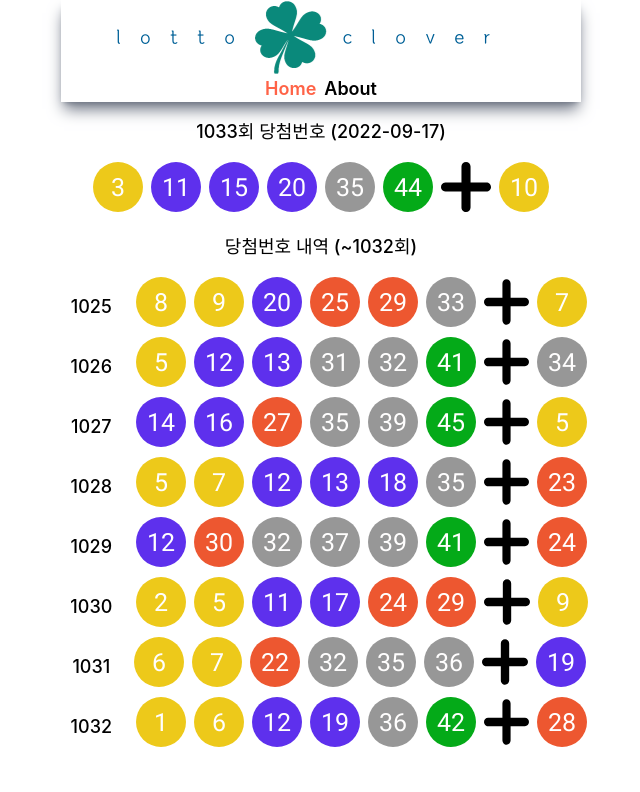
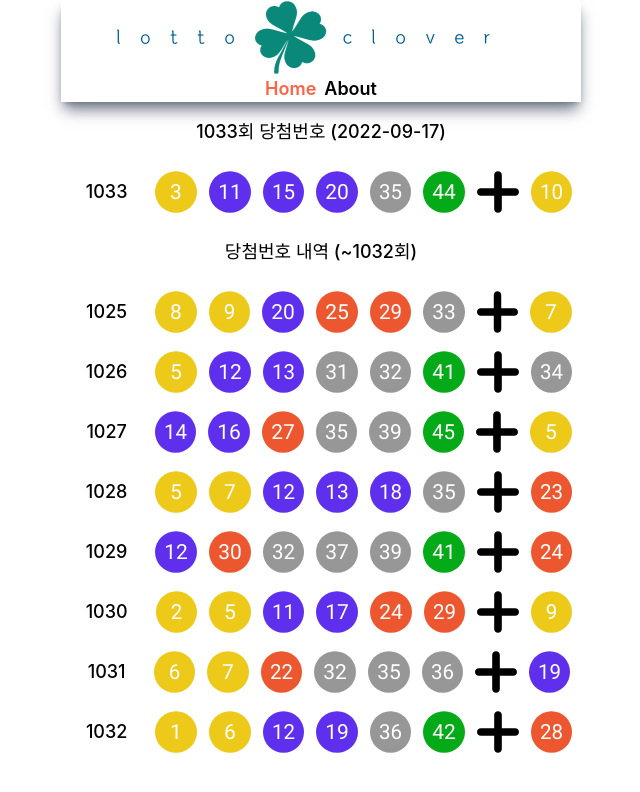
Before and after one commit to dlrlaud0806/NextJS-study, a Next.js app: page / in a window 1280 px wide. Shown: the top 792 px of the page, without its empty margins (319-959 px from the left). Built offline with nearby package versions, Linux system fonts and the light colour scheme.

Commit message:
modified css - add ball-img

```diff
--- a/src/pages/index.js
+++ b/src/pages/index.js
@@ -8,54 +8,74 @@ export default function Home() {
   const sorted_hist = Object.entries(lottohist.slice(-9, -1)).sort(
     (a, b) => a["drwNo"] - b["drwNo"]
   );
-  console.log(sorted_hist);
   // useEffect(() => {
   // }, []);
 
   return (
-    <div>
+    <div className="max-w-full max-h-full mx-auto">
       <Seo title="Home" />
       <h1 className="p-4 text-lg text-center font-medium">
         {ltCur.drwNo}회 당첨번호 ({ltCur.drwNoDate})
       </h1>
-      <div className="flex flex-row place-content-center space-x-2">
-        <img className="flex-1" src={`/balls/${ltCur.drwtNo1}.svg`} />
-        <img className="flex-1" src={`/balls/${ltCur.drwtNo2}.svg`} />
-        <img className="flex-1" src={`/balls/${ltCur.drwtNo3}.svg`} />
-        <img className="flex-1" src={`/balls/${ltCur.drwtNo4}.svg`} />
-        <img className="flex-1" src={`/balls/${ltCur.drwtNo5}.svg`} />
-        <img className="flex-1" src={`/balls/${ltCur.drwtNo6}.svg`} />
-        <img className="flex-1" src={"/plus.svg"} />
-        <img className="flex-1" src={`/balls/${ltCur.bnusNo}.svg`} />
+      <div className="flex place-content-center space-x-3">
+        <h1 className="p-4 text-lg text-center font-medium">{ltCur.drwNo}</h1>
+        <img className="ball-img flex-1" src={`/balls/${ltCur.drwtNo1}.svg`} />
+        <img className="ball-img flex-1" src={`/balls/${ltCur.drwtNo2}.svg`} />
+        <img className="ball-img flex-1" src={`/balls/${ltCur.drwtNo3}.svg`} />
+        <img className="ball-img flex-1" src={`/balls/${ltCur.drwtNo4}.svg`} />
+        <img className="ball-img flex-1" src={`/balls/${ltCur.drwtNo5}.svg`} />
+        <img className="ball-img flex-1" src={`/balls/${ltCur.drwtNo6}.svg`} />
+        <img className="ball-img flex-1" src={"/plus.svg"} />
+        <img className="ball-img flex-1" src={`/balls/${ltCur.bnusNo}.svg`} />
       </div>
       <h1 className="p-4 text-lg text-center font-medium">
         당첨번호 내역 (~{ltCur.drwNo - 1}회)
       </h1>
-      <div>
-        {sorted_hist.map((lt, idx) => (
-          <div
-            key={idx}
-            className="flex flex-row place-content-center space-x-2"
-          >
-            <h1 className="p-4 text-lg text-center font-medium">
-              {lt[1].drwNo}
-            </h1>
-            <img className="flex-1" src={`/balls/${lt[1].drwtNo1}.svg`} />
-            <img className="flex-1" src={`/balls/${lt[1].drwtNo2}.svg`} />
-            <img className="flex-1" src={`/balls/${lt[1].drwtNo3}.svg`} />
-            <img className="flex-1" src={`/balls/${lt[1].drwtNo4}.svg`} />
-            <img className="flex-1" src={`/balls/${lt[1].drwtNo5}.svg`} />
-            <img className="flex-1" src={`/balls/${lt[1].drwtNo6}.svg`} />
-            <img className="flex-1" src={"/plus.svg"} />
-            <img className="flex-1" src={`/balls/${lt[1].bnusNo}.svg`} />
-          </div>
-        ))}
-      </div>
+      {sorted_hist.map((lt, idx) => (
+        <div key={idx} className="flex place-content-center space-x-3">
+          <h1 className="p-4 text-lg text-center font-medium">{lt[1].drwNo}</h1>
+          <img
+            className="ball-img flex-1"
+            src={`/balls/${lt[1].drwtNo1}.svg`}
+          />
+          <img
+            className="ball-img flex-1"
+            src={`/balls/${lt[1].drwtNo2}.svg`}
+          />
+          <img
+            className="ball-img flex-1"
+            src={`/balls/${lt[1].drwtNo3}.svg`}
+          />
+          <img
+            className="ball-img flex-1"
+            src={`/balls/${lt[1].drwtNo4}.svg`}
+          />
+          <img
+            className="ball-img flex-1"
+            src={`/balls/${lt[1].drwtNo5}.svg`}
+          />
+          <img
+            className="ball-img flex-1"
+            src={`/balls/${lt[1].drwtNo6}.svg`}
+          />
+          <img className="ball-img flex-1" src={"/plus.svg"} />
+          <img className="ball-img flex-1" src={`/balls/${lt[1].bnusNo}.svg`} />
+        </div>
+      ))}
       <style jsx>{`
+        div {
+          flex-flex-1: 1;
+        }
+
+        .ball-img {
+          max-width: 8%;
+          max-height: 8%;
+        }
+
         img {
           max-width: 50px;
           max-height: 50px;
-          margin-bottom: 5px;
+          margin: 5px;
         }
       `}</style>
     </div>
```
